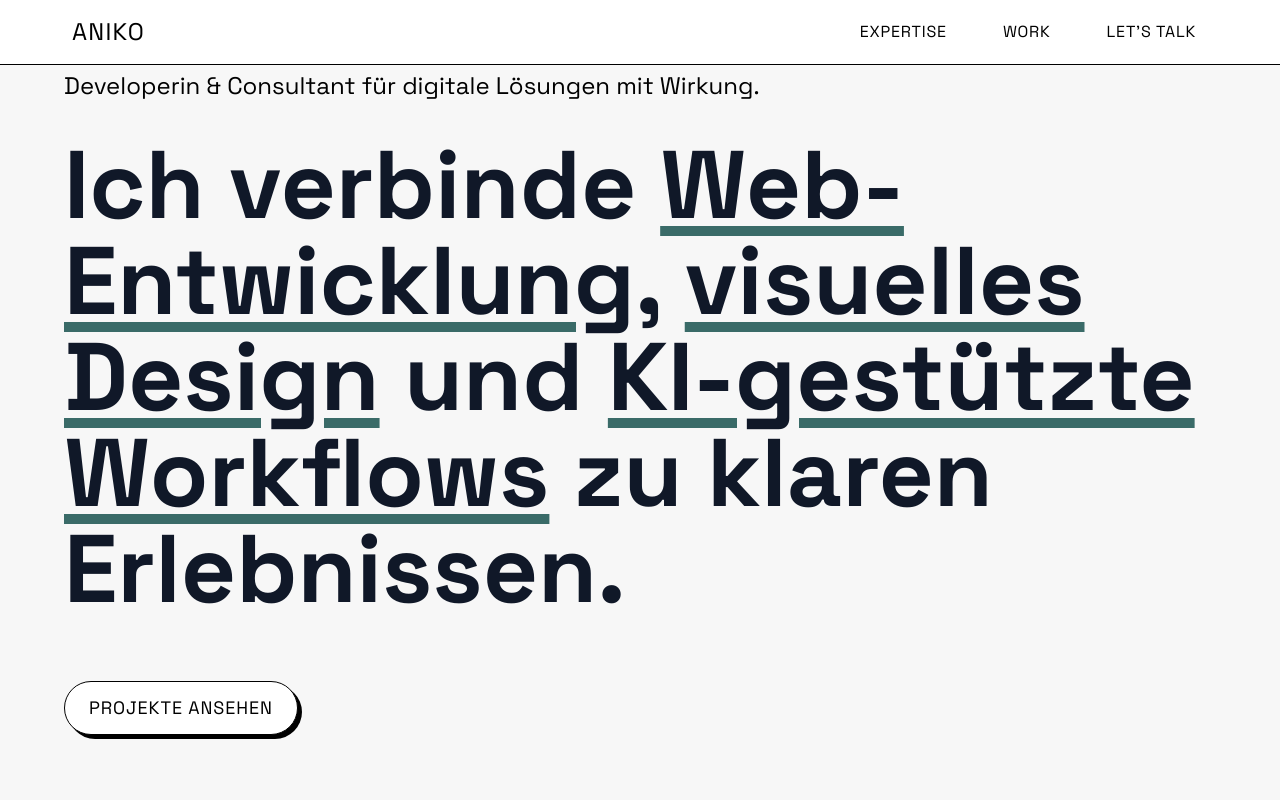
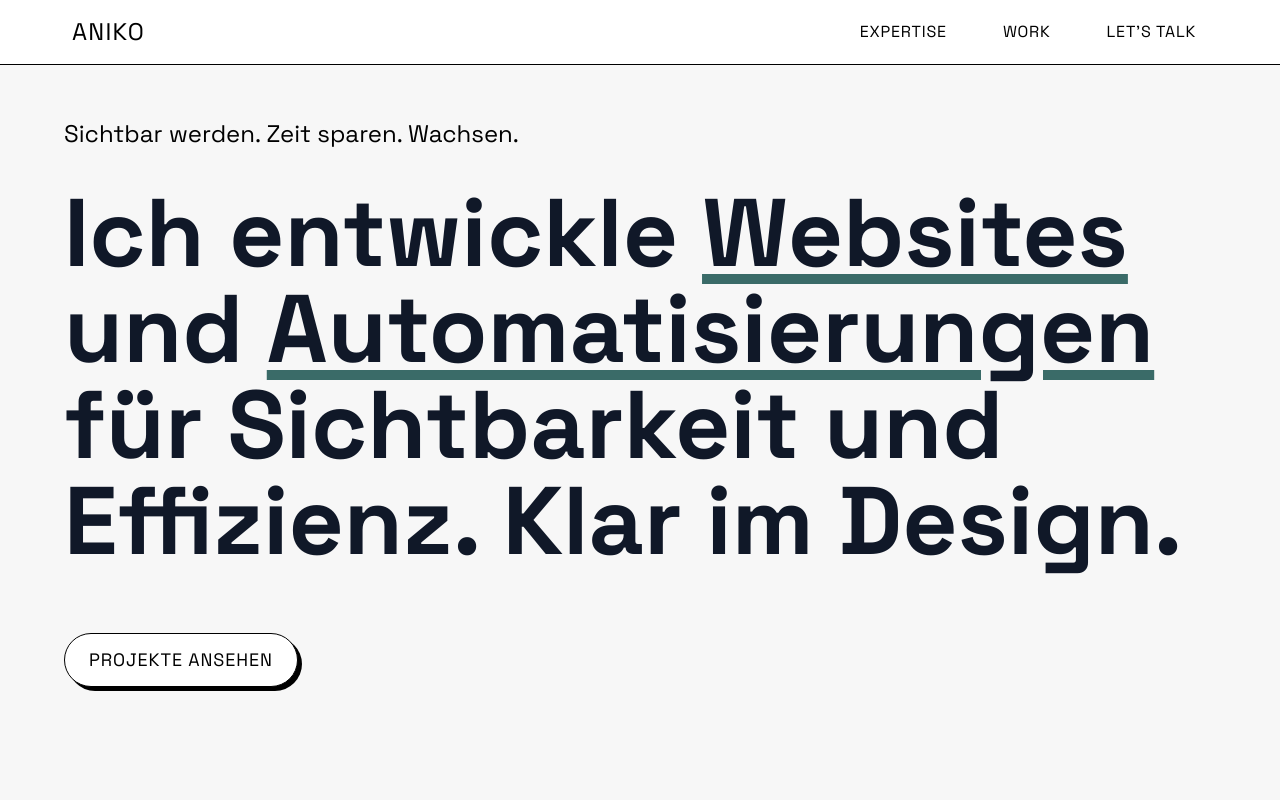
Before and after one commit to TheRealAniko/portfolio, a React (Vite) app: page / in a window 1280 px wide. Shown: the top 800 px of the page. Built offline with nearby package versions, Linux system fonts and the light colour scheme.

Commit message:
Update hero text content

```diff
--- a/src/App.tsx
+++ b/src/App.tsx
@@ -19,8 +19,8 @@ function App() {
       {/* Hero Section */}
       <section id="home">
         <Hero
-          subtitle="Developerin & Consultant für digitale Lösungen mit Wirkung."
-          title={<>Ich verbinde <span className="underlined ">Web-Entwicklung</span>, <span className="underlined">visuelles Design</span> und <span className="underlined">KI-gestützte Workflows</span> zu klaren Erlebnissen.</>}
+          subtitle="Sichtbar werden. Zeit sparen. Wachsen."
+          title={<>Ich entwickle <span className="underlined ">Websites</span> und <span className="underlined">Automatisierungen</span> für Sichtbarkeit und Effizienz. Klar im Design.</>}
           ctaText="Projekte ansehen"
           onCtaClick={handleHeroCtaClick}
         />
```
